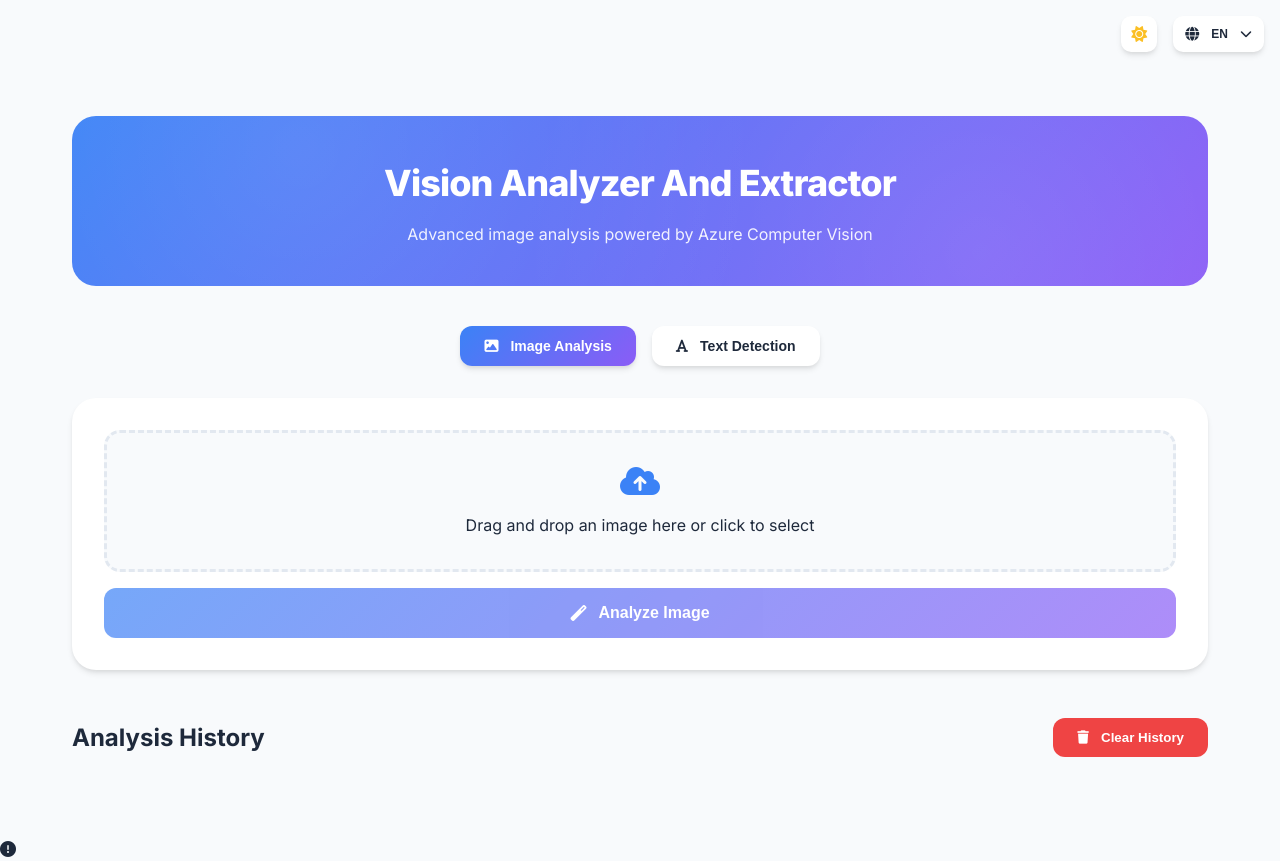
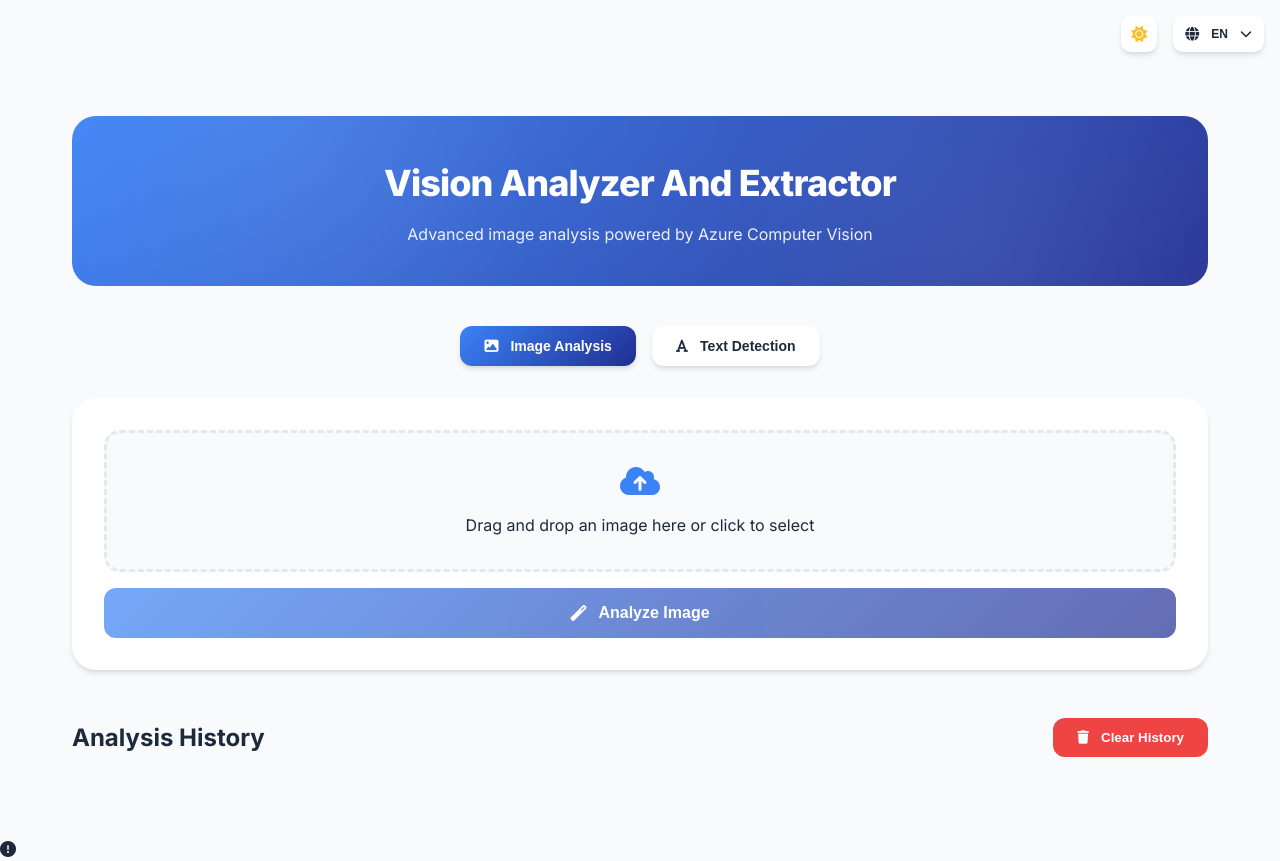
Before and after one commit to youssef-elkahlaoui/CloudVisionPro, a Flask app: page / in a window 1280 px wide. Run offline with Flask 3, Linux system fonts and the light colour scheme.

Commit message:
last edit befor redeploy

```diff
--- a/app.py
+++ b/app.py
@@ -298,4 +298,4 @@ def clear_history():
 
 if __name__ == '__main__':
     # Use 0.0.0.0 to allow external connections
-    app.run(host='0.0.0.0', port=8000)
+    app.run(host='0.0.0.0', port=8101)
--- a/static/style.css
+++ b/static/style.css
@@ -4,7 +4,7 @@
     --primary-dark: #2563eb;
     --primary-light: #60a5fa;
     --primary-rgb: 59, 130, 246;
-    --secondary-color: #8b5cf6;
+    --secondary-color: #212e92;
     --secondary-rgb: 139, 92, 246;
     --background-color: #f8fafc;
     --card-background: #ffffff;
@@ -23,7 +23,7 @@
     --primary-dark: #3b82f6;
     --primary-light: #93c5fd;
     --primary-rgb: 96, 165, 250;
-    --secondary-color: #a78bfa;
+    --secondary-color: #212e92;
     --secondary-rgb: 167, 139, 250;
     --background-color: #0f172a;
     --card-background: #1e293b;
--- a/templates/index.html
+++ b/templates/index.html
@@ -4,7 +4,7 @@
     <meta charset="UTF-8">
     <meta name="viewport" content="width=device-width, initial-scale=1.0">
     <title>IVision Analyzer</title>
-    <link rel="icon" type="image/png" href="{{ url_for('static', filename='vision.png') }}">
+    <link rel="icon" type="image/png" href="{{ url_for('static', filename='fav.png') }}">
     <link rel="preconnect" href="https://fonts.googleapis.com">
     <link rel="preconnect" href="https://fonts.gstatic.com" crossorigin>
     <link href="https://fonts.googleapis.com/css2?family=Inter:wght@400;500;600;700;800&display=swap" rel="stylesheet">
```
Also changed, not shown: static/fav.png (added).
